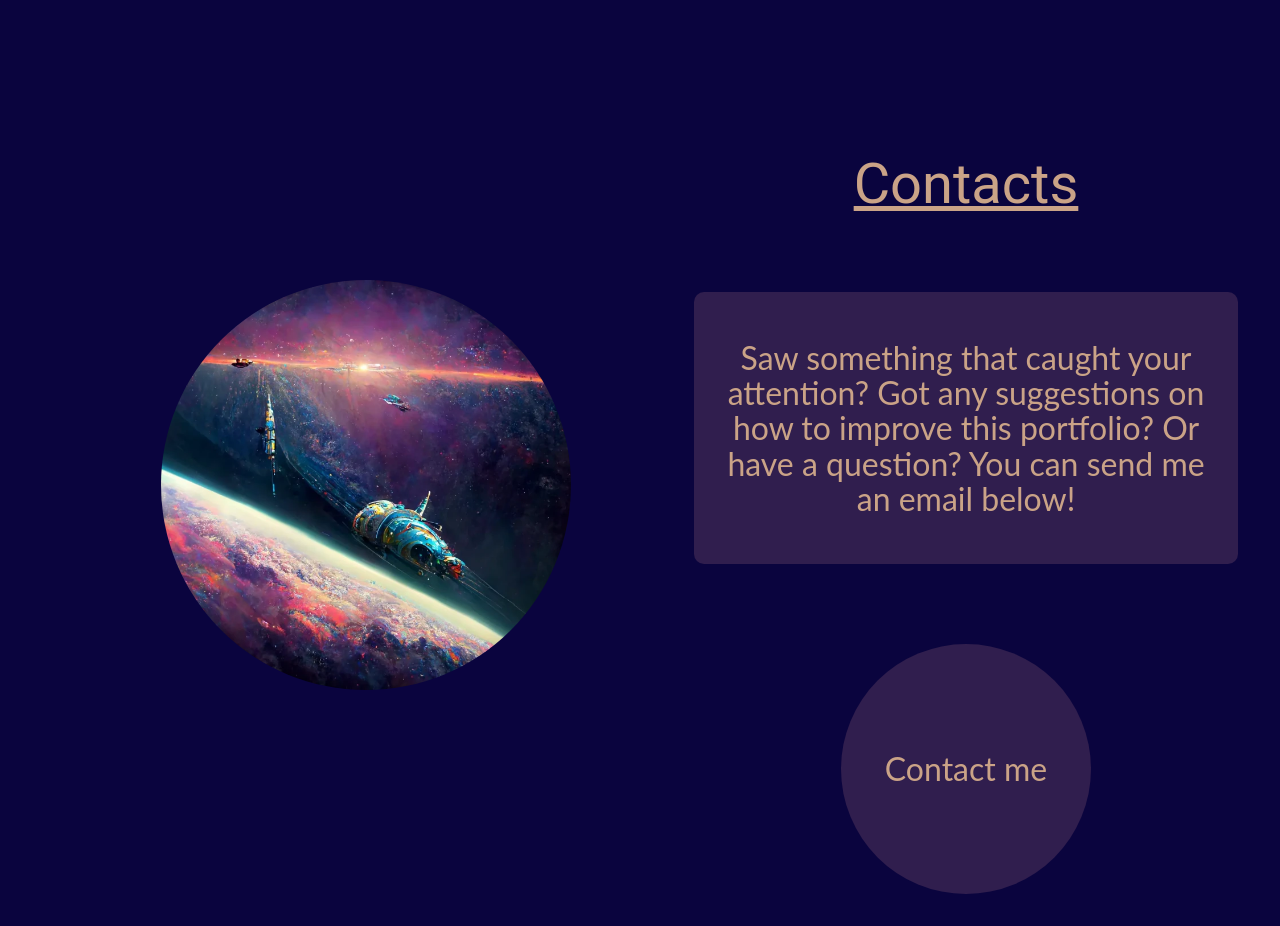
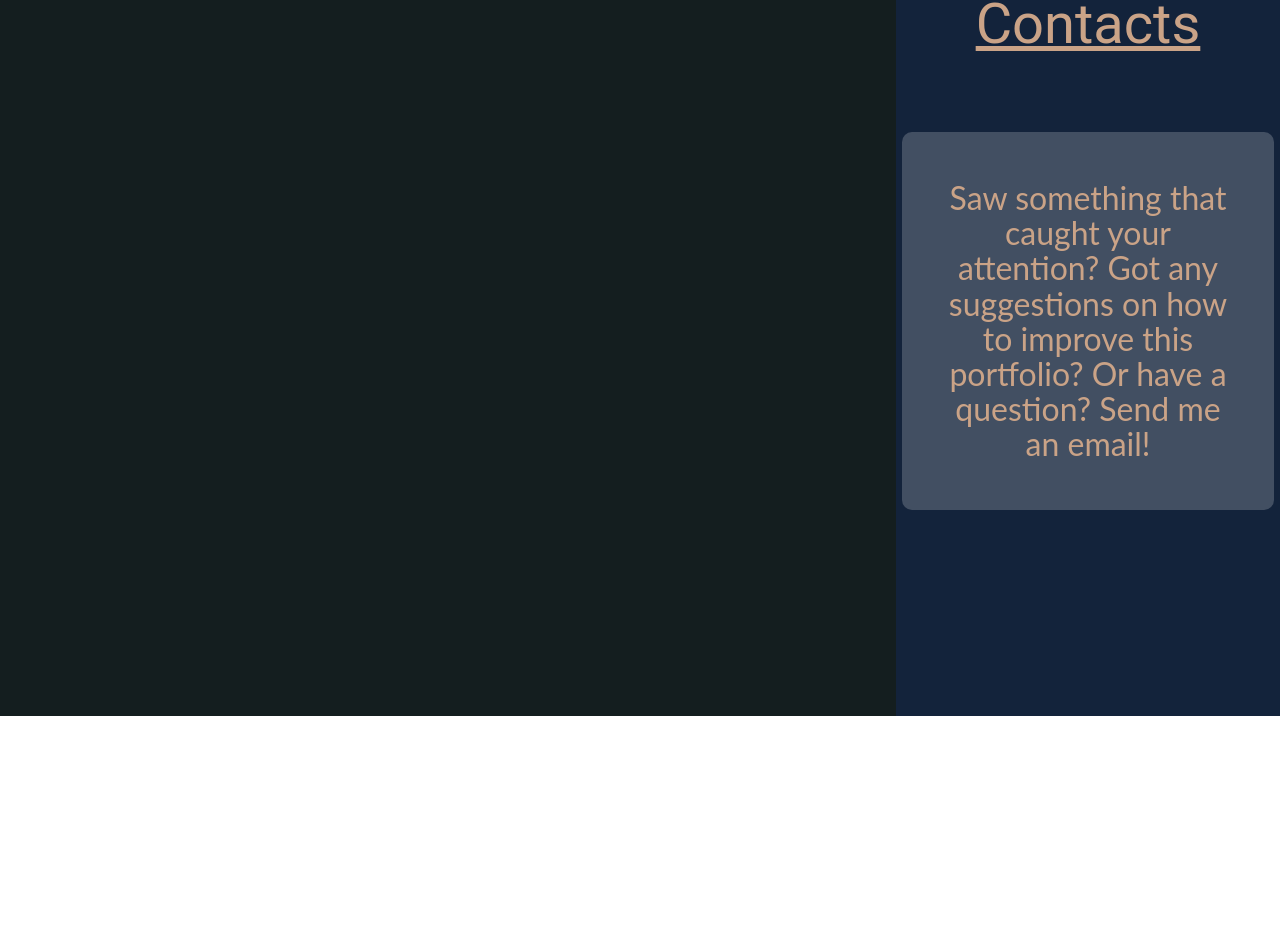
Before and after one commit to SpasMilenkov/Portfolio-website, a Vue app: page / in a window 1280 px wide. Shown: the part 6092-7018 px from the top of the page. After the commit the page ends 6808 px from the top, so only its background shows below. Built offline with nearby package versions, Linux system fonts and the light colour scheme.

Commit message:
Remove old contacts section

```diff
--- a/src/components/Contacts.vue
+++ b/src/components/Contacts.vue
@@ -1,42 +1,19 @@
 <template>
     <div class="container">
-        <div class="image-container filter">
-            <img rel="preload" class="contacts-image" :src="image" alt="A space ship">
+        <div class="form-container">
+            <ContactsForm/>
         </div>
-        <div class="content filter">
+        <div class="content">
             <h1 class="section-header">Contacts</h1>
-            <p class="contacts-text">Saw something that caught your attention? Got any suggestions on how to improve this portfolio? Or have a question? You can send me an email below!</p>
-            <a href="#" v-on:click.prevent @click="toggleForm" class="circle-button">Contact me</a>
+            <p class="contacts-text">Saw something that caught your attention? Got any suggestions on how to improve this portfolio? Or have a question? Send me an email!</p>
         </div>
     </div>
-    <ContactsForm v-if="formActive" :formActive="formActive"></ContactsForm>
 </template>
 
 <script>
 import ContactsForm from './ContactsForm.vue';
 
 export default {
-    data: function () {
-        return {
-            formActive: false,
-            image: this.preload()
-        };
-    },
-    methods: {
-        toggleForm() {
-            const sections = [...document.getElementsByClassName('filter')];
-            sections.forEach(section=>{
-                section.classList.toggle('darken')
-                document.body.classList.toggle('flow-hidden')
-            })
-            this.formActive = !this.formActive;
-        },
-        preload(){
-            const image = new Image();
-            image.src = '/Portfolio-website/images/contacts-circle-banner.webp'
-            return image.src
-        }
-    },
     components: { ContactsForm }
 }
 </script>
@@ -45,45 +22,32 @@ export default {
 
 <style scoped>
     .container{
-        height: 100%;
-        min-height: 750px;
-        width: calc(100% - 5rem);
+        height: 100vh;
+        width: 100%;
 
         display: flex;
         align-items: center;
         justify-content: space-around;
-        background-color: rgba(10,4,62,1);
-        padding-left: 5rem;
-        padding-bottom: 2rem;
-        padding-top: 10rem;
     }
-    .darken{
-        filter: brightness(65%);
+    .form-container{
+        width: 70%;
+        height: 100%;
+
+        display: flex;
+        align-items: center;
+        justify-content: center;
     }
     .section-header{
         padding-top: 5rem;
     }
-    .contacts-image{
-        width: 100%;
-        border-radius: 50%;
-        max-width: 410px;
-        min-width: 300px;
-
-    }
-    .image-container{
-        display: flex;
-        align-items: flex-end;
-        justify-content: center;
+    .content{
+        width: 30%;
         height: 100%;
-        width: 40%;
-        padding: 2rem;
-    }
-    .content{
-        width: 50%;
         display: flex;
         flex-direction: column;
         align-items: center;
         gap: 5rem;
+        background-color: #13233B;
     }
     .contacts-text{
         font-size: 2rem;
@@ -93,30 +57,9 @@ export default {
         width: 80%;
         max-width: 40rem;
         text-align: center;
-        background-color: rgba(200, 136, 140, 0.2);
+        background-color: rgba(255, 255, 255, 0.2);
         padding: 3rem 2rem;
         border-radius: 10px;
-    }
-    .circle-button{
-        width: 50%;
-        max-width: 250px;
-        min-width: 180px;
-        height: auto;
-        aspect-ratio: 1/1;
-        border-radius: 50%;
-        background-color: rgba(200, 136, 140, 0.2);
-
-        display: flex;
-        align-items: center;
-        justify-content: center;
-
-        color: var(--orange);
-        font-size: 2rem;
-        text-decoration: none;
-        font-family: 'Lato', sans-serif;
-    }
-    .circle-button:hover{
-        transform: scale(1.02);
     }
     @media only screen and (max-width: 1200px){
         .container{
@@ -129,4 +72,10 @@ export default {
             font-size: 1.7rem;
         }
     }
+    @media only screen and (max-width: 750px){
+        .contacts-text{
+            min-height: auto;
+            width: 90%;
+        }
+    }
 </style>
```
